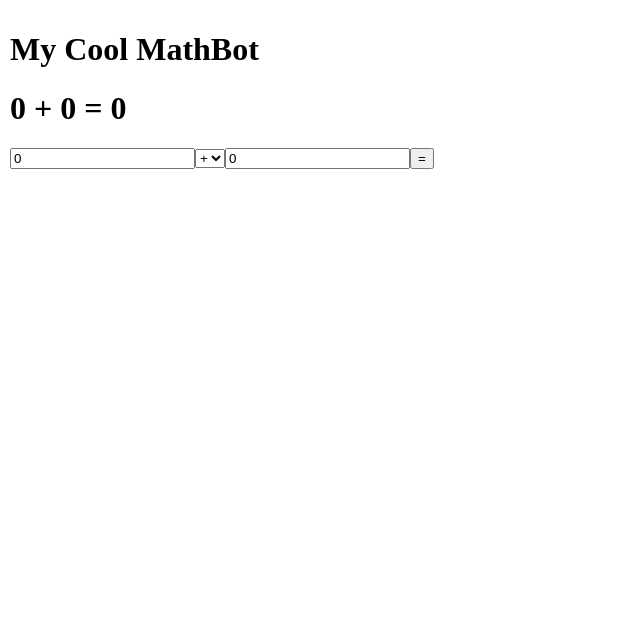
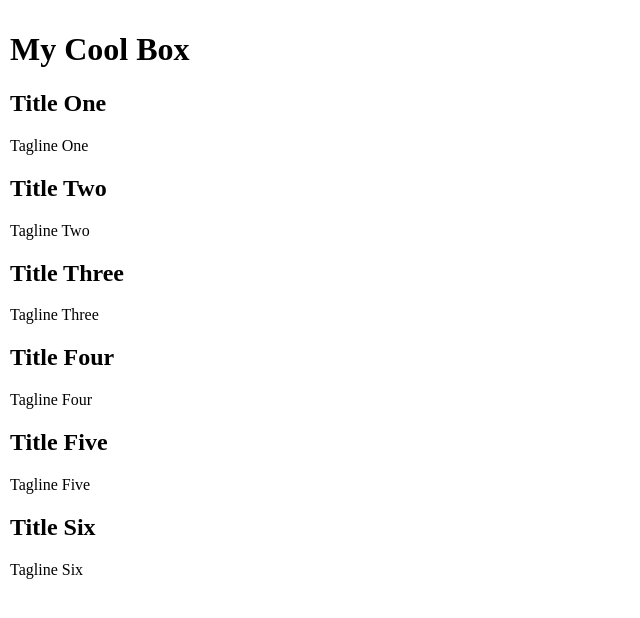
Before and after one commit to PearlR/ducky, a React (Create React App) app: page / in a window 1280 px wide. Shown: the top 618 px of the page, without its empty margins (0-640 px from the left). Built offline with nearby package versions, Linux system fonts and the light colour scheme.

Commit message:
add box components and state

```diff
--- a/package.json
+++ b/package.json
@@ -6,6 +6,7 @@
     "react-scripts": "0.4.1"
   },
   "dependencies": {
+    "ramda": "^0.22.1",
     "react": "^15.3.1",
     "react-dom": "^15.3.1",
     "react-redux": "^4.4.5",
--- a/src/App.js
+++ b/src/App.js
@@ -1,10 +1,20 @@
 import React from 'react'
+import { addIndex, map, splitEvery } from 'ramda'
 
-import MathBot from './components/MathBot'
+import data from './data'
+import BoxRow from './components/BoxRow'
 
-const App = () => <div>
-  <h1>My Cool MathBot</h1>
-  <MathBot />
-</div>
+const indexedMap = addIndex(map)
+
+const App = () => {
+  const rows = indexedMap((row, idx) => {
+    return <BoxRow data={row} key={idx} />
+  }, splitEvery(3, data))
+
+	return <div>
+	  <h1>My Cool Box</h1>
+	  {rows}
+	</div>
+}
 
 export default App
--- /dev/null
+++ b/src/components/Box.js
@@ -0,0 +1,12 @@
+import React from 'react'
+
+const Box = ({ id, heading, content, handleClick }) => {
+  return <div>
+    <div className='box' id={id} onClick={handleClick}>
+      <h2>{heading}</h2>
+      <p>{content}</p>
+    </div>
+  </div>
+}
+
+export default Box
--- /dev/null
+++ b/src/components/BoxDetails.js
@@ -0,0 +1,9 @@
+import React from 'react'
+
+const BoxDetails = ({ content }) => {
+  return <div>
+    <div className='details'>{content}</div>
+  </div>
+}
+
+export default BoxDetails
--- /dev/null
+++ b/src/components/BoxRow.js
@@ -0,0 +1,49 @@
+import React from 'react'
+import { find, map } from 'ramda'
+import { connect } from 'react-redux'
+
+import Box from './Box'
+import BoxDetails from './BoxDetails'
+
+import { TOGGLE_DETAILS } from '../state/reducer'
+
+const BoxRow = ({ data, open, handleClick }) => {
+	const content = find(box => {
+		return box.id === open
+	}, data) || {}
+
+	const boxes = map(box => {
+		return <Box
+			id={box.id}
+			key={box.id}
+			heading={box.title}
+			content={box.tagline}
+			handleClick={handleClick}
+		/>
+	}, data)
+
+	return <div>
+		<div className='row'>
+			<div className='boxes'>
+				{boxes}
+			</div>
+			<BoxDetails content={content.details}/>
+		</div>
+	</div>
+}
+
+const mapStateToProps = ({ open }) => {
+	return {
+		open
+	}
+}
+
+const mapDispatchToProps = dispatch => {
+	return {
+		handleClick: event => {
+			dispatch({ type: TOGGLE_DETAILS, payload: { box: event.currentTarget.id } })
+		}
+	}
+}
+
+export default connect(mapStateToProps, mapDispatchToProps)(BoxRow)
--- a/src/components/MathBot.js
+++ b/src/components/MathBot.js
@@ -4,7 +4,7 @@ import { connect } from 'react-redux'
 import { UPDATE_OP, UPDATE_X, UPDATE_Y, CALCULATE_TOTAL } from '../state/reducer'
 
 const Counter = props => {
-  const { x, y, op, equals, handleSelect, handleChangeX, handleChangeY, updateTotal} = props
+  const { x, y, op, equals, handleSelect, handleChangeX, handleChangeY} = props
 
   return <div>
            <h1>{x} {op} {y} = {equals}</h1>
@@ -24,14 +24,10 @@ const Counter = props => {
              </option>
            </select>
            <input type='text' value={y} onChange={handleChangeY} />
-           <button onClick={updateTotal}>
-             =
-           </button>
          </div>
 }
 
 const mapStateToProps = state => {
-  console.log('this is equals', state.equals)
   return { op: state.op, x: state.x, y: state.y, equals: state.equals }
 }
 
@@ -46,8 +42,8 @@ const mapDispatchToProps = dispatch => {
     handleChangeY: event => {
       dispatch({ type: UPDATE_Y, payload: { y: parseInt(event.target.value, 10) || '' } })
     },
-    updateTotal: event => {
-      dispatch({ type: CALCULATE_TOTAL, payload: { equals: parseInt(event.target.value, 10) || '' } })
+    updateTotal: () => {
+      dispatch({ type: CALCULATE_TOTAL })
     }
   }
 }
--- /dev/null
+++ b/src/data.js
@@ -0,0 +1,48 @@
+export default [{
+	id: '1',
+	title: `Title One`,
+	tagline: `Tagline One`,
+	details: `Ham ipsum dolor amet pork belly jerky alcatra, t-bone fatback pork loin picanha pig porchetta. Tongue turducken prosciutto, turkey t-bone pork loin pork chop swine biltong tail. Picanha filet mignon strip steak rump sirloin fatback bacon chicken ham leberkas pig. Landjaeger ham beef, pork chuck tenderloin fatback. Prosciutto biltong kevin shankle t-bone pastrami kielbasa pork chop meatloaf pancetta. Strip steak beef kevin sausage.
+
+Kielbasa sirloin cow, porchetta landjaeger hamburger biltong shank. Rump ground round fatback leberkas meatloaf turducken chuck strip steak pork belly. Fatback pork chop strip steak swine ball tip cow pork belly sausage corned beef spare ribs tail. Venison beef sausage pig jowl shank.`
+},
+{
+	id: '2',
+	title: `Title Two`,
+	tagline: `Tagline Two`,
+	details: `Bacon ipsum dolor amet pork belly jerky alcatra, t-bone fatback pork loin picanha pig porchetta. Tongue turducken prosciutto, turkey t-bone pork loin pork chop swine biltong tail. Picanha filet mignon strip steak rump sirloin fatback bacon chicken ham leberkas pig. Landjaeger ham beef, pork chuck tenderloin fatback. Prosciutto biltong kevin shankle t-bone pastrami kielbasa pork chop meatloaf pancetta. Strip steak beef kevin sausage.
+
+Kielbasa sirloin cow, porchetta landjaeger hamburger biltong shank. Rump ground round fatback leberkas meatloaf turducken chuck strip steak pork belly. Fatback pork chop strip steak swine ball tip cow pork belly sausage corned beef spare ribs tail. Venison beef sausage pig jowl shank.`
+},
+{
+	id: '3',
+	title: `Title Three`,
+	tagline: `Tagline Three`,
+	details: `Pork ipsum dolor amet pork belly jerky alcatra, t-bone fatback pork loin picanha pig porchetta. Tongue turducken prosciutto, turkey t-bone pork loin pork chop swine biltong tail. Picanha filet mignon strip steak rump sirloin fatback bacon chicken ham leberkas pig. Landjaeger ham beef, pork chuck tenderloin fatback. Prosciutto biltong kevin shankle t-bone pastrami kielbasa pork chop meatloaf pancetta. Strip steak beef kevin sausage.
+
+Kielbasa sirloin cow, porchetta landjaeger hamburger biltong shank. Rump ground round fatback leberkas meatloaf turducken chuck strip steak pork belly. Fatback pork chop strip steak swine ball tip cow pork belly sausage corned beef spare ribs tail. Venison beef sausage pig jowl shank.`
+},
+{
+	id: '4',
+	title: `Title Four`,
+	tagline: `Tagline Four`,
+	details: `Steak ipsum dolor amet pork belly jerky alcatra, t-bone fatback pork loin picanha pig porchetta. Tongue turducken prosciutto, turkey t-bone pork loin pork chop swine biltong tail. Picanha filet mignon strip steak rump sirloin fatback bacon chicken ham leberkas pig. Landjaeger ham beef, pork chuck tenderloin fatback. Prosciutto biltong kevin shankle t-bone pastrami kielbasa pork chop meatloaf pancetta. Strip steak beef kevin sausage.
+
+Kielbasa sirloin cow, porchetta landjaeger hamburger biltong shank. Rump ground round fatback leberkas meatloaf turducken chuck strip steak pork belly. Fatback pork chop strip steak swine ball tip cow pork belly sausage corned beef spare ribs tail. Venison beef sausage pig jowl shank.`
+},
+{
+	id: '5',
+	title: `Title Five`,
+	tagline: `Tagline Five`,
+	details: `Chicken ipsum dolor amet pork belly jerky alcatra, t-bone fatback pork loin picanha pig porchetta. Tongue turducken prosciutto, turkey t-bone pork loin pork chop swine biltong tail. Picanha filet mignon strip steak rump sirloin fatback bacon chicken ham leberkas pig. Landjaeger ham beef, pork chuck tenderloin fatback. Prosciutto biltong kevin shankle t-bone pastrami kielbasa pork chop meatloaf pancetta. Strip steak beef kevin sausage.
+
+Kielbasa sirloin cow, porchetta landjaeger hamburger biltong shank. Rump ground round fatback leberkas meatloaf turducken chuck strip steak pork belly. Fatback pork chop strip steak swine ball tip cow pork belly sausage corned beef spare ribs tail. Venison beef sausage pig jowl shank.`
+},
+{
+	id: '6',
+	title: `Title Six`,
+	tagline: `Tagline Six`,
+	details: `Fish ipsum dolor amet pork belly jerky alcatra, t-bone fatback pork loin picanha pig porchetta. Tongue turducken prosciutto, turkey t-bone pork loin pork chop swine biltong tail. Picanha filet mignon strip steak rump sirloin fatback bacon chicken ham leberkas pig. Landjaeger ham beef, pork chuck tenderloin fatback. Prosciutto biltong kevin shankle t-bone pastrami kielbasa pork chop meatloaf pancetta. Strip steak beef kevin sausage.
+
+Kielbasa sirloin cow, porchetta landjaeger hamburger biltong shank. Rump ground round fatback leberkas meatloaf turducken chuck strip steak pork belly. Fatback pork chop strip steak swine ball tip cow pork belly sausage corned beef spare ribs tail. Venison beef sausage pig jowl shank.`
+}]
--- a/src/state/reducer.js
+++ b/src/state/reducer.js
@@ -1,55 +1,20 @@
-export const UPDATE_OP = 'UPDATE_OP'
-export const UPDATE_X = 'UPDATE_X'
-export const UPDATE_Y = 'UPDATE_Y'
-export const CALCULATE_TOTAL = 'CALCULATE_TOTAL'
+export const TOGGLE_DETAILS = 'TOGGLE_DETAILS'
 
-export const DEFAULT_STATE = { op: '+', x: 0, y: 0, equals: 0 }
+export const DEFAULT_STATE = { open: undefined }
+
+const toggleOpen = (current, next) => {
+  return current === next ? undefined : next
+}
 
 export const reducer = (state = DEFAULT_STATE , { type, payload }) => {
-
-  const calculateTotal = (firstNum, secondNum, operator) => {
-    switch (operator) {
-      case '/':
-        return firstNum / secondNum
-
-      case '-':
-        return firstNum - secondNum
-
-      case '*':
-        return firstNum * secondNum
-
-      default:
-        return firstNum + secondNum
-    }
-  }
-
   switch (type) {
-    case UPDATE_OP:
+    case TOGGLE_DETAILS:
       return {
         ...state,
-        op: payload.op
-      }
-
-    case UPDATE_X:
-      return {
-        ...state,
-        x: payload.x
-      }
-
-    case UPDATE_Y:
-      return {
-        ...state,
-        y: payload.y
-      }
-
-    case CALCULATE_TOTAL:
-      return {
-        ...state,
-        equals: calculateTotal(state.x, state.y, state.op)
+        open: toggleOpen(state.open, payload.box)
       }
 
     default:
-      console.log(`Returning the state unchanged ${state}`)
       return state
   }
 }
```
